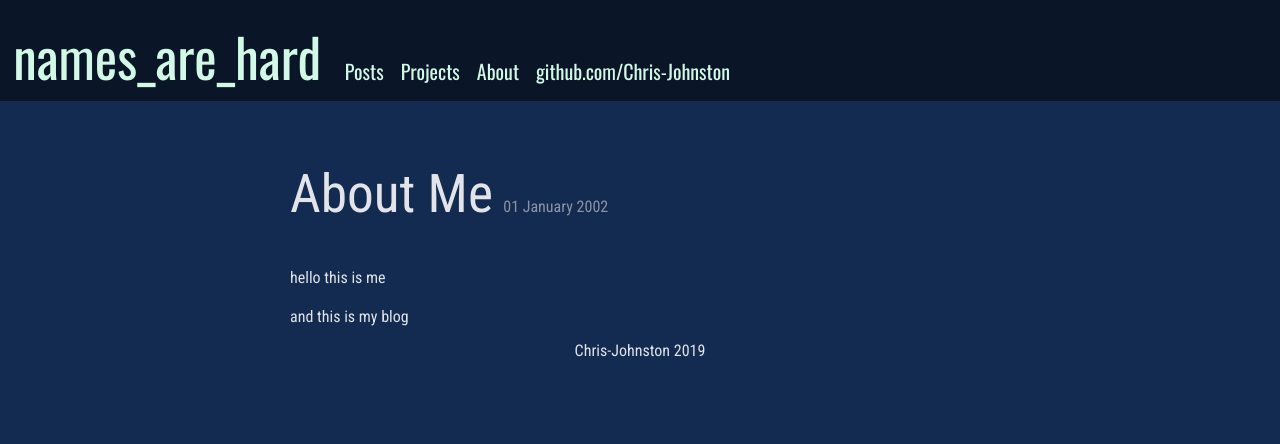
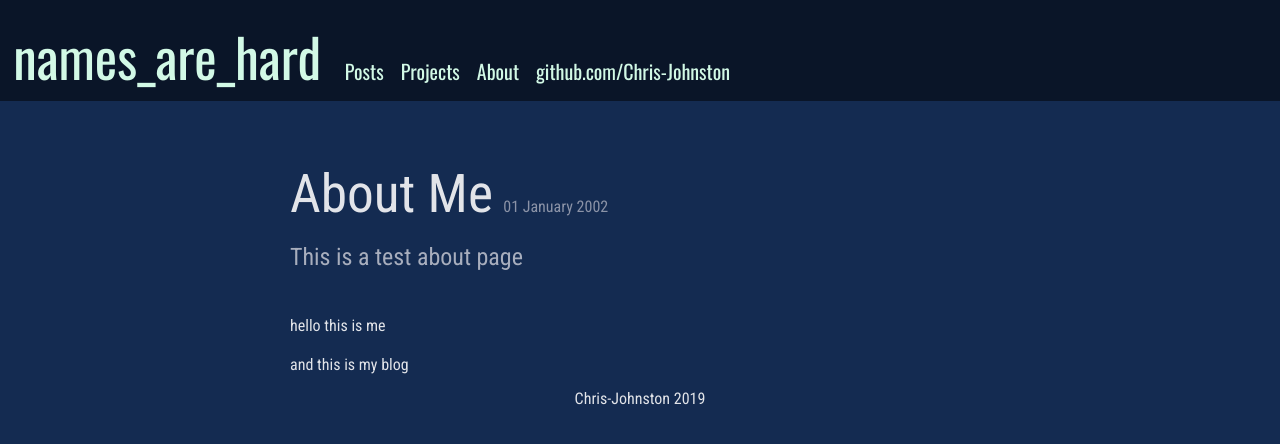
Before and after one commit to Chris-Johnston/names_are_hard, a Jekyll site: the page built from meta/about.md, in a window 1280 px wide. Shown: the top 444 px of the page. Built offline with Jekyll 4.4.1, drawn with Linux system fonts in a browser that asks for light colours.

Commit message:
add the description to pages

```diff
--- a/_layouts/post.html
+++ b/_layouts/post.html
@@ -8,6 +8,9 @@
       <div class="title-wrapper">
         <h1 class="page-title"> {{ page.title }}</h1>
         <div class="page-date">{{ page.date | date_to_long_string }}</div>
+        {% if page.description %}
+        <h3 class="page-description">{{ page.description }}</h3>
+        {% endif %}
         {% if page.github_url %}
         <h2 class="page-gh">
           <a href="{{ page.github_url }}">
--- a/_sass/names_are_hard.scss
+++ b/_sass/names_are_hard.scss
@@ -133,6 +133,13 @@ body li {
   font-size: 40pt;
   font-weight: 100;
   display: inline-block;
+}
+
+.page-description
+{
+  font-size: 18pt;
+  font-weight: 100;
+  color: darken($color: $foreground-color, $amount: 20%);
 }
 
 .page-date
```
Also changed, not shown: names_are_hard.gemspec.
